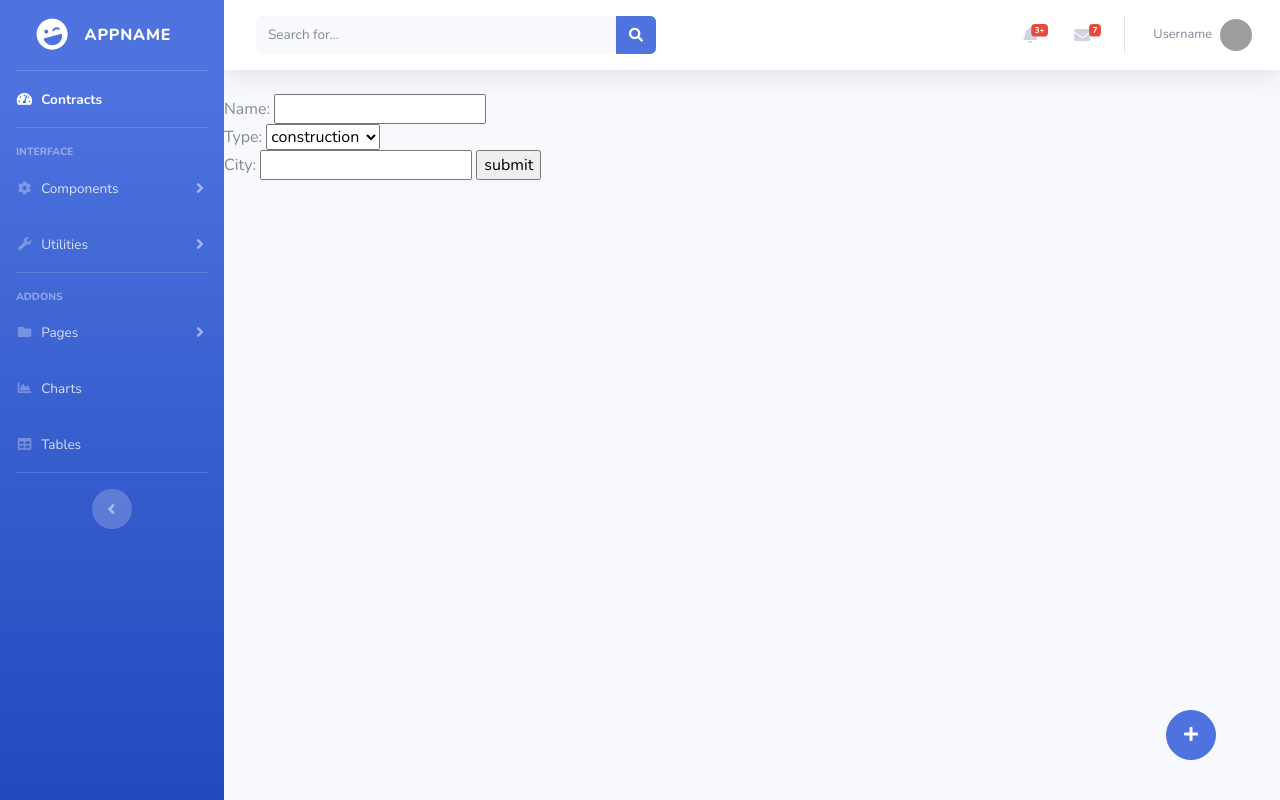
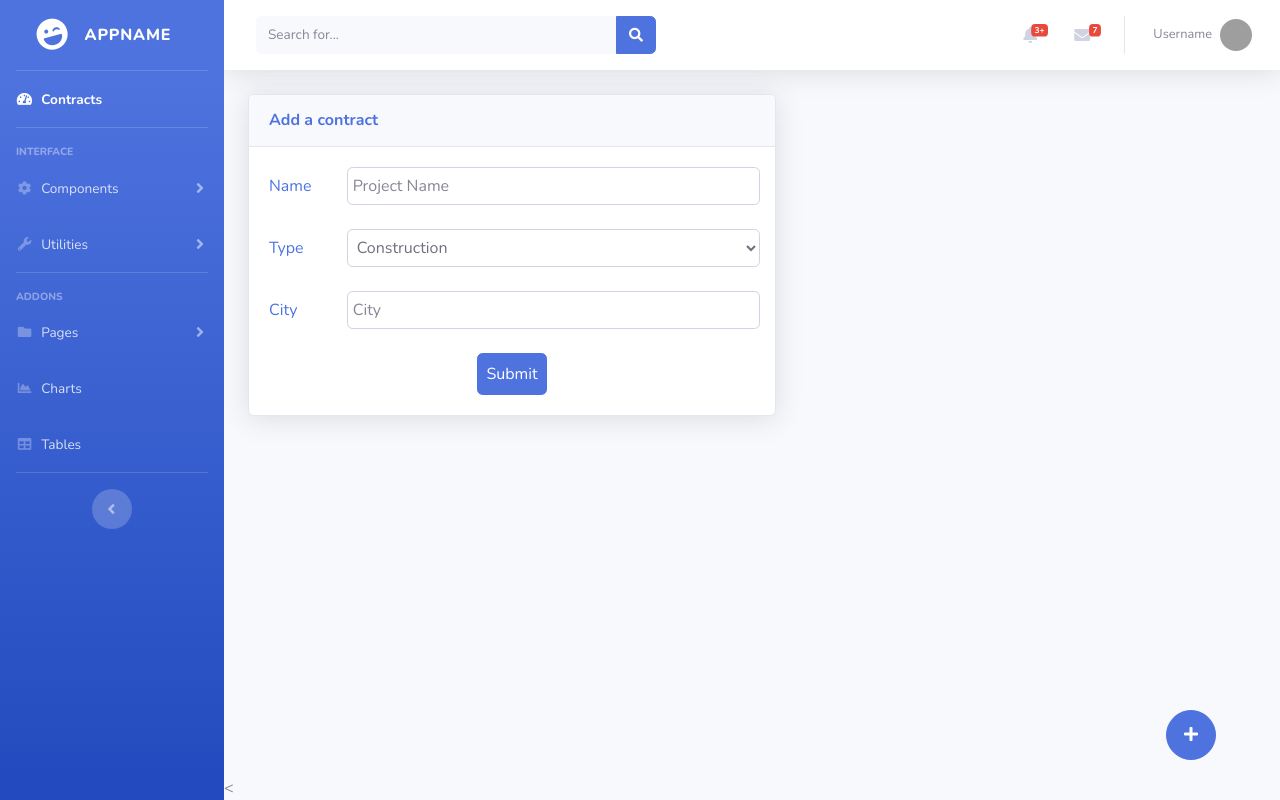
Before and after one commit to Eerie16/hackathon-admin, a Django app: page /projects/new in a window 1280 px wide. Run offline with Django 3.2, Linux system fonts and the light colour scheme; some libraries are stand-ins or nearby versions; grey boxes are pictures that could not be loaded.

Commit message:
add project UI

```diff
--- a/app/templates/add_project.html
+++ b/app/templates/add_project.html
@@ -13,14 +13,16 @@
     <title>Contracts</title>
 
     <!-- Custom fonts for this template-->
-  <link href="{% static "vendor/fontawesome-free/css/all.min.css"%}" rel="stylesheet" type="text/css">
-  <link href="https://fonts.googleapis.com/css?family=Nunito:200,200i,300,300i,400,400i,600,600i,700,700i,800,800i,900,900i" rel="stylesheet">
+    <link href="{% static "vendor/fontawesome-free/css/all.min.css" %}" rel="stylesheet" type="text/css">
+    <link href="https://fonts.googleapis.com/css?family=Nunito:200,200i,300,300i,400,400i,600,600i,700,700i,800,800i,900,900i"
+          rel="stylesheet">
 
     <!-- Custom styles for this template-->
     <link href="{% static "css/sb-admin-2.min.css" %}" rel="stylesheet">
     <style rel="stylesheet">
         .btn-main {
-      width: 50px; height: 50px;
+            width: 50px;
+            height: 50px;
             z-index: 9;
             position: absolute;
             bottom: 5%;
@@ -69,7 +71,8 @@
 
         <!-- Nav Item - Pages Collapse Menu -->
         <li class="nav-item">
-        <a class="nav-link collapsed" href="#" data-toggle="collapse" data-target="#collapseTwo" aria-expanded="true" aria-controls="collapseTwo">
+            <a class="nav-link collapsed" href="#" data-toggle="collapse" data-target="#collapseTwo"
+               aria-expanded="true" aria-controls="collapseTwo">
                 <i class="fas fa-fw fa-cog"></i>
                 <span>Components</span>
             </a>
@@ -84,11 +87,13 @@
 
         <!-- Nav Item - Utilities Collapse Menu -->
         <li class="nav-item">
-        <a class="nav-link collapsed" href="#" data-toggle="collapse" data-target="#collapseUtilities" aria-expanded="true" aria-controls="collapseUtilities">
+            <a class="nav-link collapsed" href="#" data-toggle="collapse" data-target="#collapseUtilities"
+               aria-expanded="true" aria-controls="collapseUtilities">
                 <i class="fas fa-fw fa-wrench"></i>
                 <span>Utilities</span>
             </a>
-        <div id="collapseUtilities" class="collapse" aria-labelledby="headingUtilities" data-parent="#accordionSidebar">
+            <div id="collapseUtilities" class="collapse" aria-labelledby="headingUtilities"
+                 data-parent="#accordionSidebar">
                 <div class="bg-white py-2 collapse-inner rounded">
                     <h6 class="collapse-header">Custom Utilities:</h6>
                     <a class="collapse-item" href="utilities-color.html">Colors</a>
@@ -109,7 +114,8 @@
 
         <!-- Nav Item - Pages Collapse Menu -->
         <li class="nav-item">
-        <a class="nav-link collapsed" href="#" data-toggle="collapse" data-target="#collapsePages" aria-expanded="true" aria-controls="collapsePages">
+            <a class="nav-link collapsed" href="#" data-toggle="collapse" data-target="#collapsePages"
+               aria-expanded="true" aria-controls="collapsePages">
                 <i class="fas fa-fw fa-folder"></i>
                 <span>Pages</span>
             </a>
@@ -169,7 +175,8 @@
                 <!-- Topbar Search -->
                 <form class="d-none d-sm-inline-block form-inline mr-auto ml-md-3 my-2 my-md-0 mw-100 navbar-search">
                     <div class="input-group">
-              <input type="text" class="form-control bg-light border-0 small" placeholder="Search for..." aria-label="Search" aria-describedby="basic-addon2">
+                        <input type="text" class="form-control bg-light border-0 small" placeholder="Search for..."
+                               aria-label="Search" aria-describedby="basic-addon2">
                         <div class="input-group-append">
                             <button class="btn btn-primary" type="button">
                                 <i class="fas fa-search fa-sm"></i>
@@ -183,14 +190,18 @@
 
                     <!-- Nav Item - Search Dropdown (Visible Only XS) -->
                     <li class="nav-item dropdown no-arrow d-sm-none">
-              <a class="nav-link dropdown-toggle" href="#" id="searchDropdown" role="button" data-toggle="dropdown" aria-haspopup="true" aria-expanded="false">
+                        <a class="nav-link dropdown-toggle" href="#" id="searchDropdown" role="button"
+                           data-toggle="dropdown" aria-haspopup="true" aria-expanded="false">
                             <i class="fas fa-search fa-fw"></i>
                         </a>
                         <!-- Dropdown - Messages -->
-              <div class="dropdown-menu dropdown-menu-right p-3 shadow animated--grow-in" aria-labelledby="searchDropdown">
+                        <div class="dropdown-menu dropdown-menu-right p-3 shadow animated--grow-in"
+                             aria-labelledby="searchDropdown">
                             <form class="form-inline mr-auto w-100 navbar-search">
                                 <div class="input-group">
-                    <input type="text" class="form-control bg-light border-0 small" placeholder="Search for..." aria-label="Search" aria-describedby="basic-addon2">
+                                    <input type="text" class="form-control bg-light border-0 small"
+                                           placeholder="Search for..." aria-label="Search"
+                                           aria-describedby="basic-addon2">
                                     <div class="input-group-append">
                                         <button class="btn btn-primary" type="button">
                                             <i class="fas fa-search fa-sm"></i>
@@ -203,13 +214,15 @@
 
                     <!-- Nav Item - Alerts -->
                     <li class="nav-item dropdown no-arrow mx-1">
-              <a class="nav-link dropdown-toggle" href="#" id="alertsDropdown" role="button" data-toggle="dropdown" aria-haspopup="true" aria-expanded="false">
+                        <a class="nav-link dropdown-toggle" href="#" id="alertsDropdown" role="button"
+                           data-toggle="dropdown" aria-haspopup="true" aria-expanded="false">
                             <i class="fas fa-bell fa-fw"></i>
                             <!-- Counter - Alerts -->
                             <span class="badge badge-danger badge-counter">3+</span>
                         </a>
                         <!-- Dropdown - Alerts -->
-              <div class="dropdown-list dropdown-menu dropdown-menu-right shadow animated--grow-in" aria-labelledby="alertsDropdown">
+                        <div class="dropdown-list dropdown-menu dropdown-menu-right shadow animated--grow-in"
+                             aria-labelledby="alertsDropdown">
                             <h6 class="dropdown-header">
                                 Alerts Center
                             </h6>
@@ -252,53 +265,67 @@
 
                     <!-- Nav Item - Messages -->
                     <li class="nav-item dropdown no-arrow mx-1">
-              <a class="nav-link dropdown-toggle" href="#" id="messagesDropdown" role="button" data-toggle="dropdown" aria-haspopup="true" aria-expanded="false">
+                        <a class="nav-link dropdown-toggle" href="#" id="messagesDropdown" role="button"
+                           data-toggle="dropdown" aria-haspopup="true" aria-expanded="false">
                             <i class="fas fa-envelope fa-fw"></i>
                             <!-- Counter - Messages -->
                             <span class="badge badge-danger badge-counter">7</span>
                         </a>
                         <!-- Dropdown - Messages -->
-              <div class="dropdown-list dropdown-menu dropdown-menu-right shadow animated--grow-in" aria-labelledby="messagesDropdown">
+                        <div class="dropdown-list dropdown-menu dropdown-menu-right shadow animated--grow-in"
+                             aria-labelledby="messagesDropdown">
                             <h6 class="dropdown-header">
                                 Message Center
                             </h6>
                             <a class="dropdown-item d-flex align-items-center" href="#">
                                 <div class="dropdown-list-image mr-3">
-                    <img class="rounded-circle" src="https://source.unsplash.com/fn_BT9fwg_E/60x60" alt="">
+                                    <img class="rounded-circle" src="https://source.unsplash.com/fn_BT9fwg_E/60x60"
+                                         alt="">
                                     <div class="status-indicator bg-success"></div>
                                 </div>
                                 <div class="font-weight-bold">
-                    <div class="text-truncate">Hi there! I am wondering if you can help me with a problem I've been having.</div>
+                                    <div class="text-truncate">Hi there! I am wondering if you can help me with a
+                                        problem I've been having.
+                                    </div>
                                     <div class="small text-gray-500">Emily Fowler · 58m</div>
                                 </div>
                             </a>
                             <a class="dropdown-item d-flex align-items-center" href="#">
                                 <div class="dropdown-list-image mr-3">
-                    <img class="rounded-circle" src="https://source.unsplash.com/AU4VPcFN4LE/60x60" alt="">
+                                    <img class="rounded-circle" src="https://source.unsplash.com/AU4VPcFN4LE/60x60"
+                                         alt="">
                                     <div class="status-indicator"></div>
                                 </div>
                                 <div>
-                    <div class="text-truncate">I have the photos that you ordered last month, how would you like them sent to you?</div>
+                                    <div class="text-truncate">I have the photos that you ordered last month, how would
+                                        you like them sent to you?
+                                    </div>
                                     <div class="small text-gray-500">Jae Chun · 1d</div>
                                 </div>
                             </a>
                             <a class="dropdown-item d-flex align-items-center" href="#">
                                 <div class="dropdown-list-image mr-3">
-                    <img class="rounded-circle" src="https://source.unsplash.com/CS2uCrpNzJY/60x60" alt="">
+                                    <img class="rounded-circle" src="https://source.unsplash.com/CS2uCrpNzJY/60x60"
+                                         alt="">
                                     <div class="status-indicator bg-warning"></div>
                                 </div>
                                 <div>
-                    <div class="text-truncate">Last month's report looks great, I am very happy with the progress so far, keep up the good work!</div>
+                                    <div class="text-truncate">Last month's report looks great, I am very happy with the
+                                        progress so far, keep up the good work!
+                                    </div>
                                     <div class="small text-gray-500">Morgan Alvarez · 2d</div>
                                 </div>
                             </a>
                             <a class="dropdown-item d-flex align-items-center" href="#">
                                 <div class="dropdown-list-image mr-3">
-                    <img class="rounded-circle" src="https://source.unsplash.com/Mv9hjnEUHR4/60x60" alt="">
+                                    <img class="rounded-circle" src="https://source.unsplash.com/Mv9hjnEUHR4/60x60"
+                                         alt="">
                                     <div class="status-indicator bg-success"></div>
                                 </div>
                                 <div>
-                    <div class="text-truncate">Am I a good boy? The reason I ask is because someone told me that people say this to all dogs, even if they aren't good...</div>
+                                    <div class="text-truncate">Am I a good boy? The reason I ask is because someone told
+                                        me that people say this to all dogs, even if they aren't good...
+                                    </div>
                                     <div class="small text-gray-500">Chicken the Dog · 2w</div>
                                 </div>
                             </a>
@@ -310,12 +337,14 @@
 
                     <!-- Nav Item - User Information -->
                     <li class="nav-item dropdown no-arrow">
-              <a class="nav-link dropdown-toggle" href="#" id="userDropdown" role="button" data-toggle="dropdown" aria-haspopup="true" aria-expanded="false">
+                        <a class="nav-link dropdown-toggle" href="#" id="userDropdown" role="button"
+                           data-toggle="dropdown" aria-haspopup="true" aria-expanded="false">
                             <span class="mr-2 d-none d-lg-inline text-gray-600 small">Username</span>
                             <img class="img-profile rounded-circle" src="https://source.unsplash.com/QAB-WJcbgJk/60x60">
                         </a>
                         <!-- Dropdown - User Information -->
-              <div class="dropdown-menu dropdown-menu-right shadow animated--grow-in" aria-labelledby="userDropdown">
+                        <div class="dropdown-menu dropdown-menu-right shadow animated--grow-in"
+                             aria-labelledby="userDropdown">
                             <a class="dropdown-item" href="#">
                                 <i class="fas fa-user fa-sm fa-fw mr-2 text-gray-400"></i>
                                 Profile
@@ -340,25 +369,43 @@
 
             </nav>
             <!-- End of Topbar -->
-        <form action="" method="POST">
+
+            <div class="card shadow m-4 w-50">
+                <div class="card-header py-3">
+                    <h6 class="m-0 font-weight-bold text-primary">Add a contract</h6>
+                </div>
+                <div class="card-body">
+                    <form action="" method="POST" class="user">
                         {% csrf_token %}
-            Name:
-            <input name="name">
+                        <div class="form-row">
+                            <label for="name" class="col-sm-2 col-form-label text-primary">Name</label>
+                            <input id="name" name="name" type="text" class="col-sm-10 form-control" placeholder="Project Name">
+                        </div>
                         <br>
-            Type:
-            <select name="type">
+                        <div class="form-row">
+                            <label for="type" class="col-sm-2 col-form-label text-primary">Type</label>
+                            <select id="type" name="type" class="col-sm-10 form-control">
                                 <option value="construction">
-                    construction
+                                    Construction
                                 </option>
                                 <option value="maintenance">
-                    maintenance
+                                    Maintenance
                                 </option>
                             </select>
+                        </div>
                         <br>
-            City:
-            <input name="city">
-            <input type="submit" value="submit">
+                         <div class="form-row">
+                            <label for="city" class="col-sm-2 col-form-label text-primary">City</label>
+                            <input id="city" name="city" type="text" class="col-sm-10 form-control" placeholder="City">
+                        </div>
+                        <div class="form-row">
+                        <input type="submit" class="btn btn-primary  mt-4 p-2 mx-auto" value="Submit">
+                            </div>
                     </form>
+                </div>
+            </div>
+        </div>
+        <
         <!-- End of Main Content -->
         <a href="/projects/new">
             <button type="button" class="btn btn-main btn-primary">
```
Lines whose indentation alone changed are shown as unchanged.
